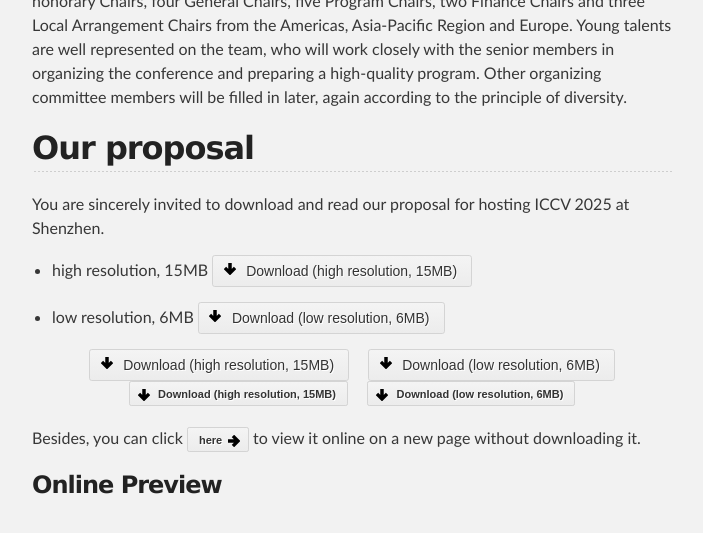
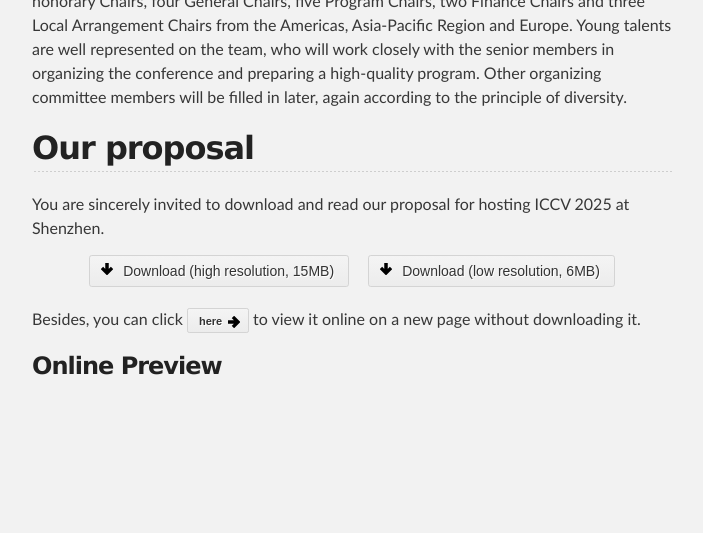
Before and after one commit to iccv2025shenzhen/iccv2025shenzhen, a Jekyll site: the page built from index.md, in a window 1280 px wide and 900 px high, scrolled down 2264 px. Shown: the top 533 px of the window, without its empty margins (288-991 px from the left). Built offline with Jekyll 4.4.1, drawn with Linux system fonts in a browser that asks for light colours; our own code applies the rules of GitHub Pages for plain Markdown files.

Commit message:
Update index.md

```diff
--- a/index.md
+++ b/index.md
@@ -65,21 +65,10 @@
 
 You are sincerely invited to download and read our proposal for hosting ICCV 2025 at Shenzhen.
 
-- high resolution, 15MB <a href="https://iccv2025shenzhen.github.io/assets/file/ICCV2025shenzhen.pdf" class="button big icon arrowdown">Download (high resolution, 15MB)</a>
-
-- low resolution, 6MB <a href="https://iccv2025shenzhen.github.io/assets/file/ICCV2025shenzhen_compact.pdf" class="button big icon arrowdown">Download (low resolution, 6MB)</a>
-
 <div class="center-div">
 <a href="https://iccv2025shenzhen.github.io/assets/file/ICCV2025shenzhen.pdf" class="button big icon arrowdown">Download (high resolution, 15MB)</a>
-<a href="https://iccv2025shenzhen.github.io/assets/file/ICCV2025shenzhen_compact.pdf" class="button big icon arrowdown">Download (low resolution, 6MB)</a>
-<div class="actions button-container">
-    <a href="https://iccv2025shenzhen.github.io/assets/file/ICCV2025shenzhen.pdf" class="button primary icon arrowdown">
-		Download (high resolution, 15MB)
-	</a>
-    <a href="https://iccv2025shenzhen.github.io/assets/file/ICCV2025shenzhen_compact.pdf" class="button primary icon arrowdown">
-		Download (low resolution, 6MB)
-	</a>
-</div>
+
+<a href="https://iccv2025shenzhen.github.io/assets/file/ICCV2025shenzhen_compact.pdf" class="button big icon arrowdown">Download (low resolution,  6MB)</a>
 </div>
 
 Besides, you can click <a href="/ICCV2025shenzhen.html" class="button primary icon arrowright">here</a> to view it online on a new page without downloading it.
```
